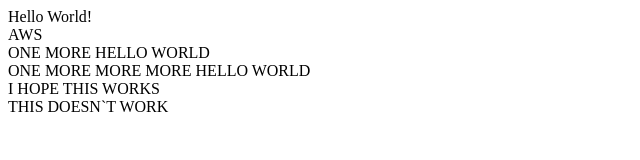
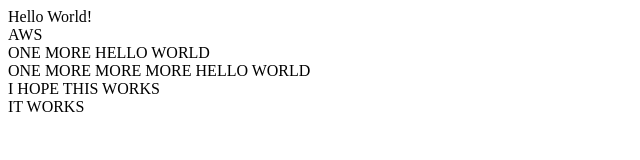
Before and after one commit to Brigada8/lab4-5, a plain HTML site: page index.html in a window 1280 px wide. Shown: the full height of the page, 0-640 px from the left. Drawn offline with Linux system fonts and the light colour scheme.

Commit message:
testing10

```diff
--- a/index.html
+++ b/index.html
@@ -13,7 +13,7 @@
     <div>ONE MORE HELLO WORLD</div>
     <div>ONE MORE MORE MORE HELLO WORLD</div>
     <div>I HOPE THIS WORKS</div>
-    <div>THIS DOESN`T WORK</div>
+    <div>IT WORKS</div>
 
 </body>
 </html>
```
